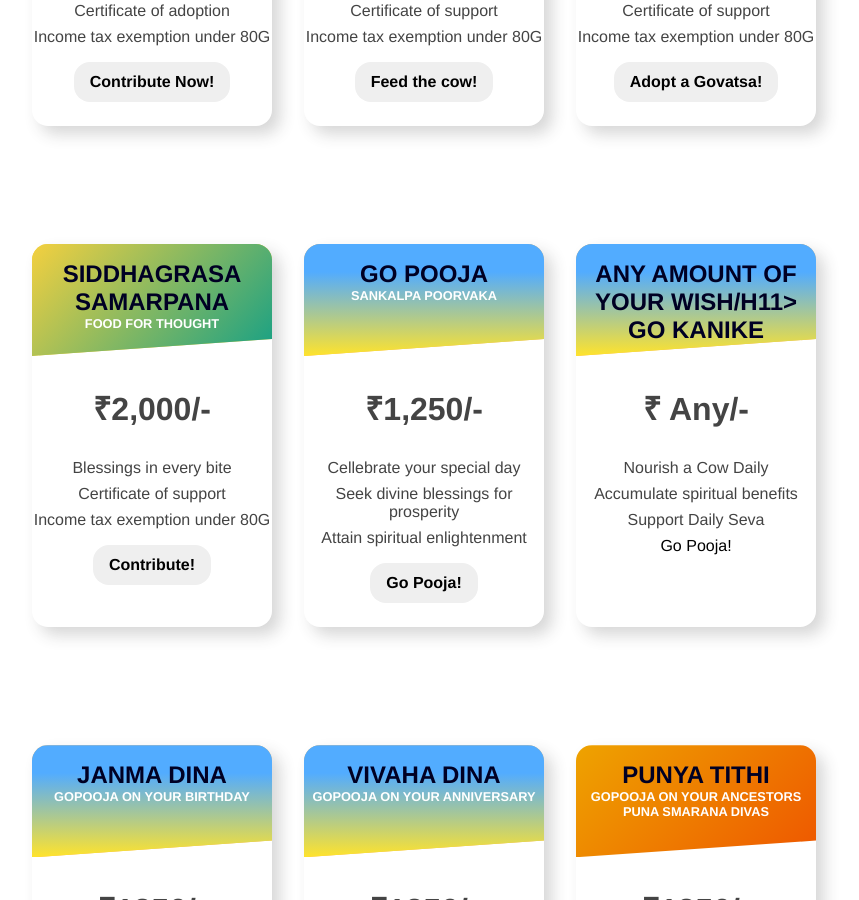
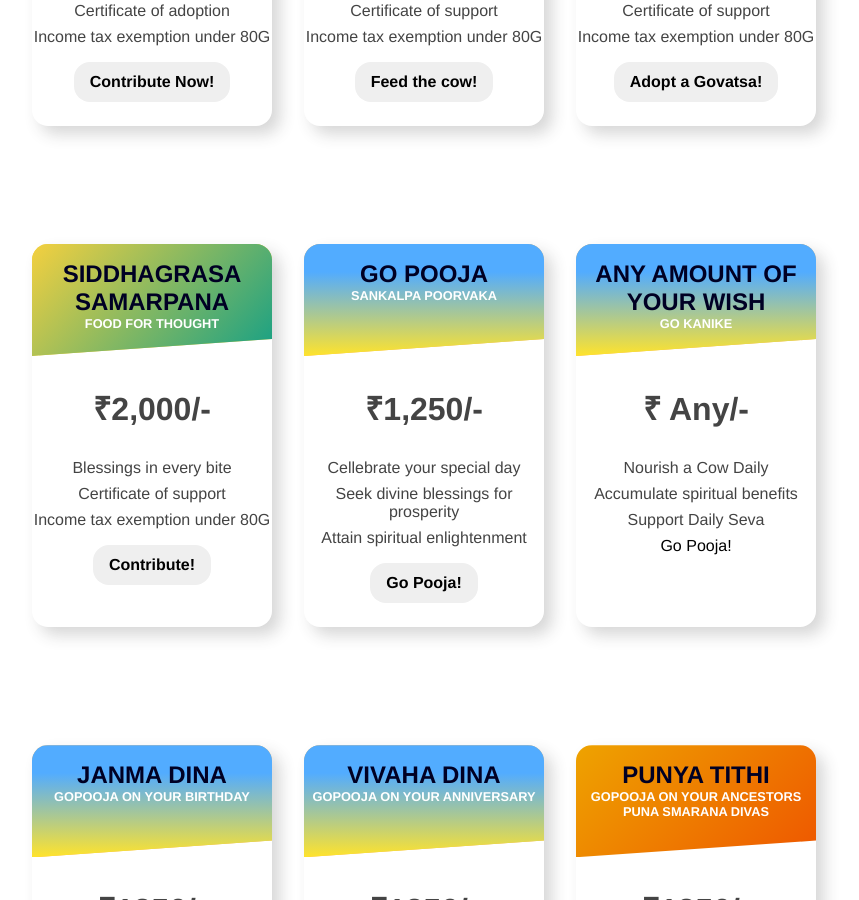
Before and after one commit to sujayadkesar/govardhana, a Jekyll site: the page built from goseva.html, in a window 1280 px wide and 900 px high, scrolled down 1034 px. Shown: the whole window, without its empty margins (216-1075 px from the left). Built offline with Jekyll 4.4.1, drawn with Linux system fonts in a browser that asks for light colours.

Commit message:
Go kanike

```diff
--- a/goseva.html
+++ b/goseva.html
@@ -236,7 +236,7 @@ description:
 
   <div class="card-standard">
     <div class="card-header header-standard">
-      <h11>Any amount of your wish/h11>
+      <h11>Any amount of your wish</h11>
       <br>
       <h12>Go Kanike</h12>
     </div>
```
